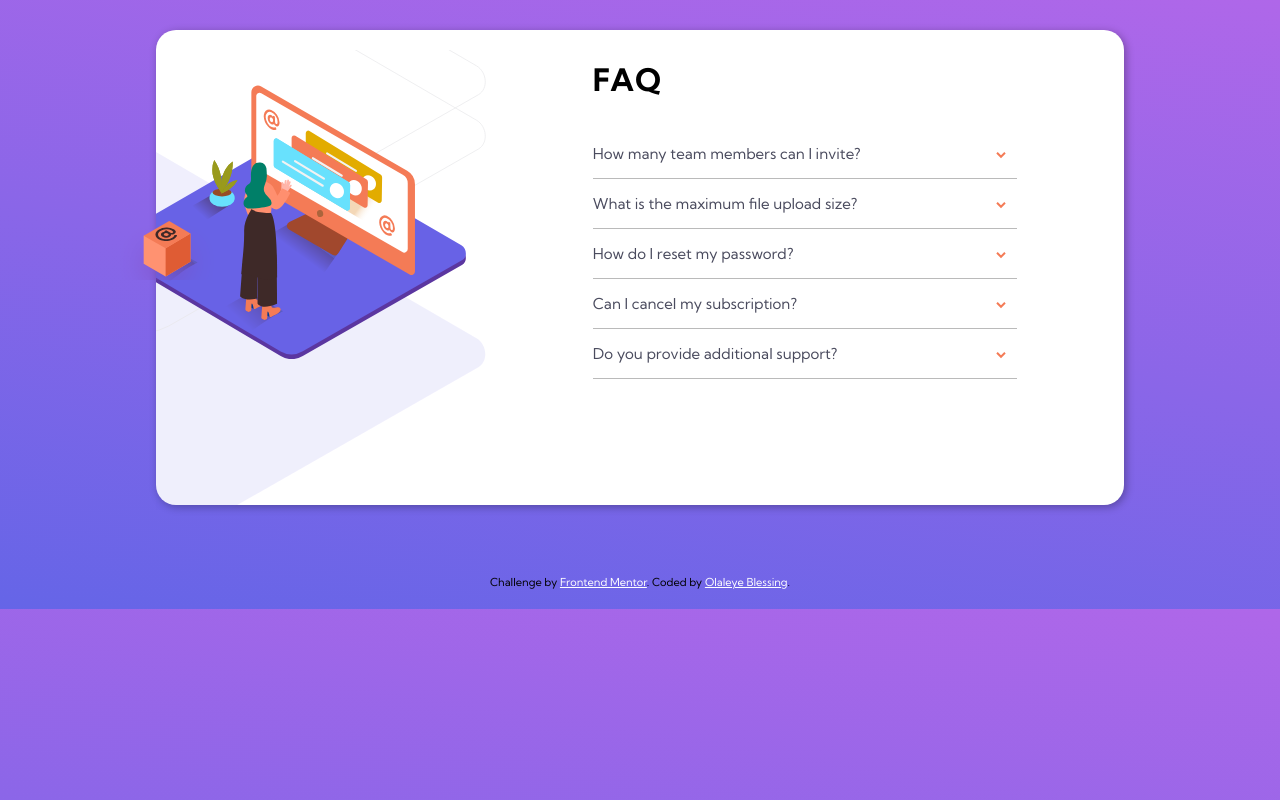
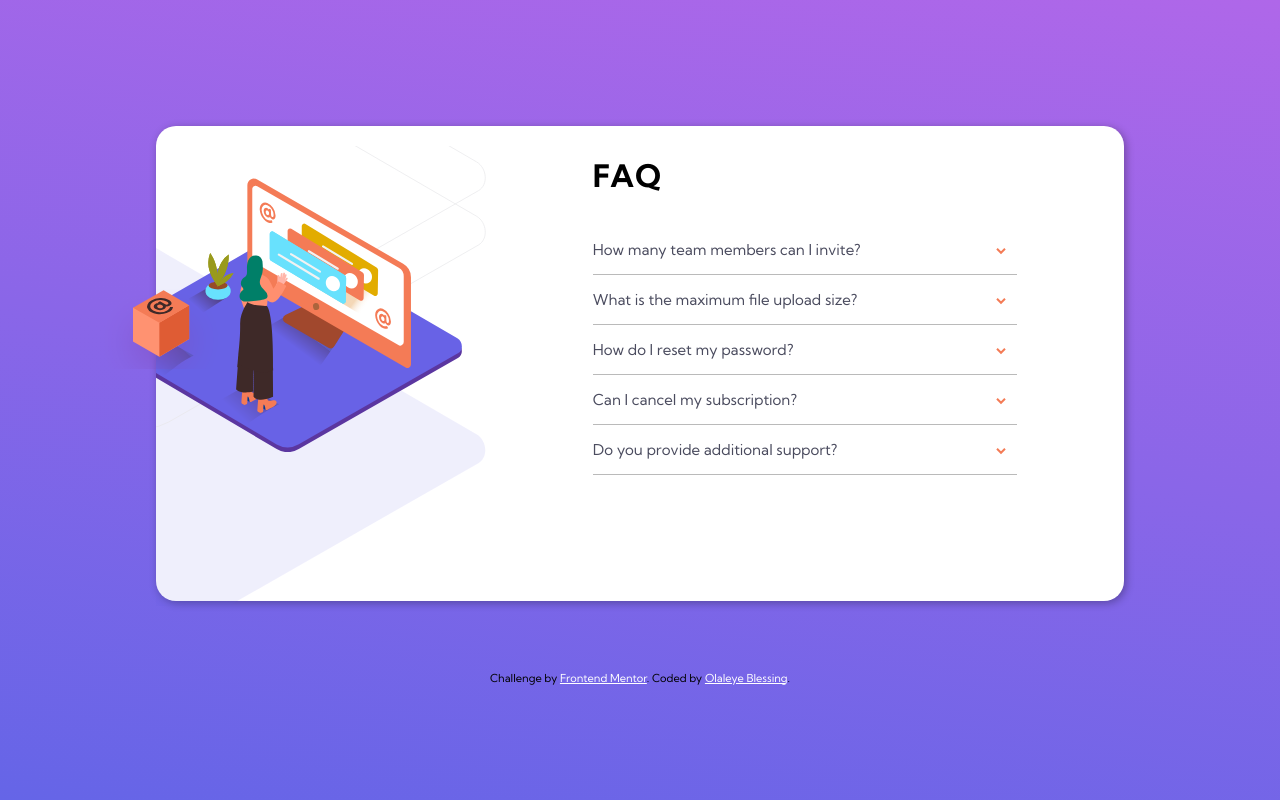
Before and after one commit to Olaleye-Blessing/frontendMentor-projects, a plain HTML site: page faq-accordion-card-main/index.html in a window 1280 px wide. Drawn offline with Linux system fonts and the light colour scheme.

Commit message:
fixed answers's line-height and faq background

```diff
--- a/faq-accordion-card-main/css/index.css
+++ b/faq-accordion-card-main/css/index.css
@@ -17,6 +17,18 @@ body {
   font-family: "Kumbh Sans", sans-serif;
   font-size: 1.2rem;
   background-image: linear-gradient(189deg, #af67e9, #6565e7);
+  min-height: 100vh;
+  min-width: 100%;
+  display: -webkit-box;
+  display: -ms-flexbox;
+  display: flex;
+  -webkit-box-pack: center;
+      -ms-flex-pack: center;
+          justify-content: center;
+  -webkit-box-orient: vertical;
+  -webkit-box-direction: normal;
+      -ms-flex-direction: column;
+          flex-direction: column;
 }
 
 ul,
@@ -131,6 +143,7 @@ li {
           margin-block-start: 1rem;
   display: none;
   width: 90%;
+  line-height: 1.6;
 }
 
 .FAQ__checkbox:checked ~ .FAQ__answer {
@@ -168,10 +181,10 @@ li {
   .FAQ__little-box {
     display: block;
     position: absolute;
-    top: 40%;
-    left: -3.9rem;
-    width: 10rem;
-    height: 6rem;
+    top: 34.5%;
+    left: -5.5rem;
+    width: 12rem;
+    height: 8rem;
     background-image: url(../images/illustration-box-desktop.svg);
     background-repeat: no-repeat;
     background-size: cover;
@@ -185,7 +198,8 @@ li {
     height: 46rem;
     background-image: url(../images/illustration-woman-online-desktop.svg), url(../images/bg-pattern-desktop.svg);
     background-repeat: no-repeat;
-    background-position: left -5rem top 19%, left -37rem bottom -4rem;
+    background-position: left -5.4rem top 17.5%,
+ left -37rem bottom -4rem;
     background-size: 90%, 175%;
   }
   .FAQ__main {
```
